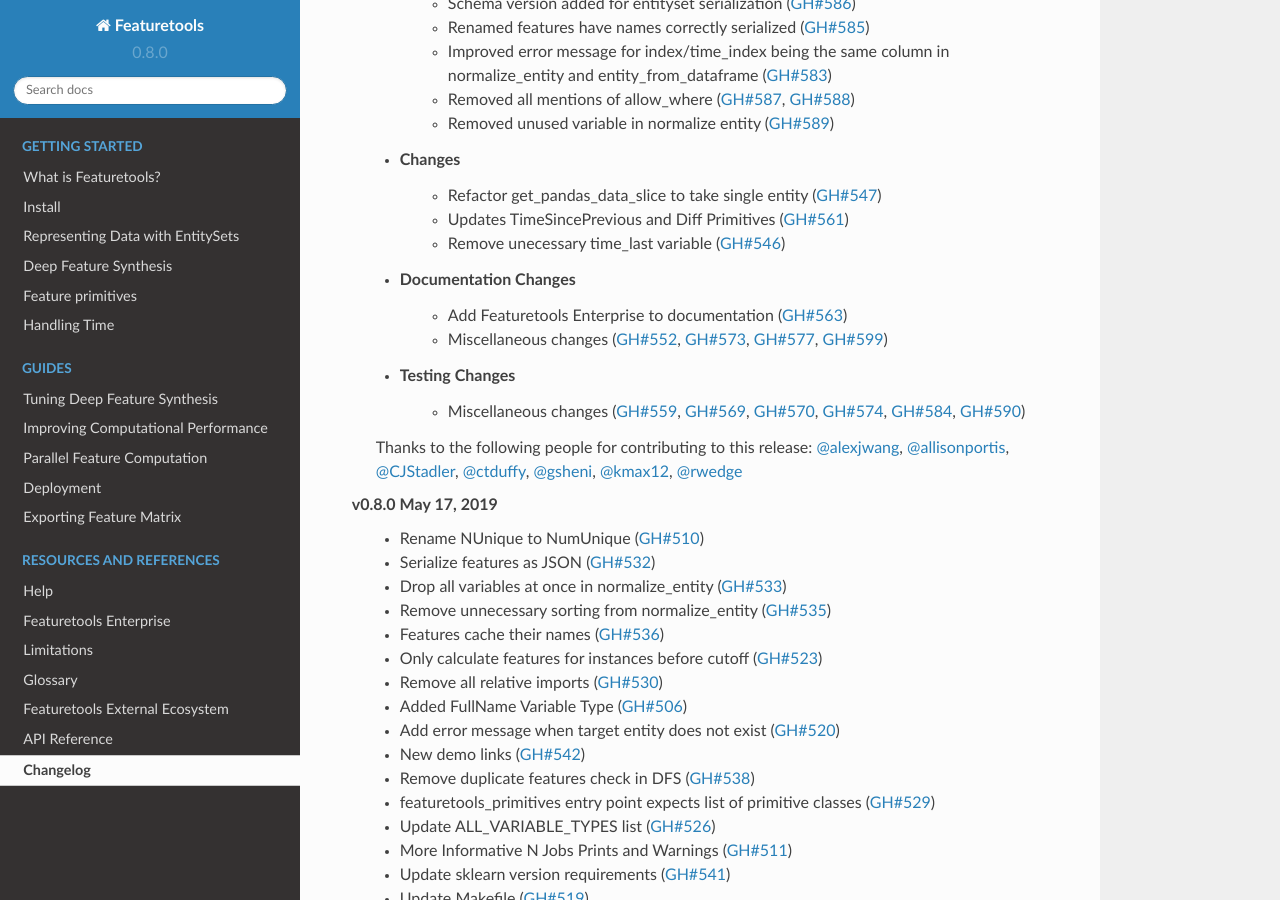
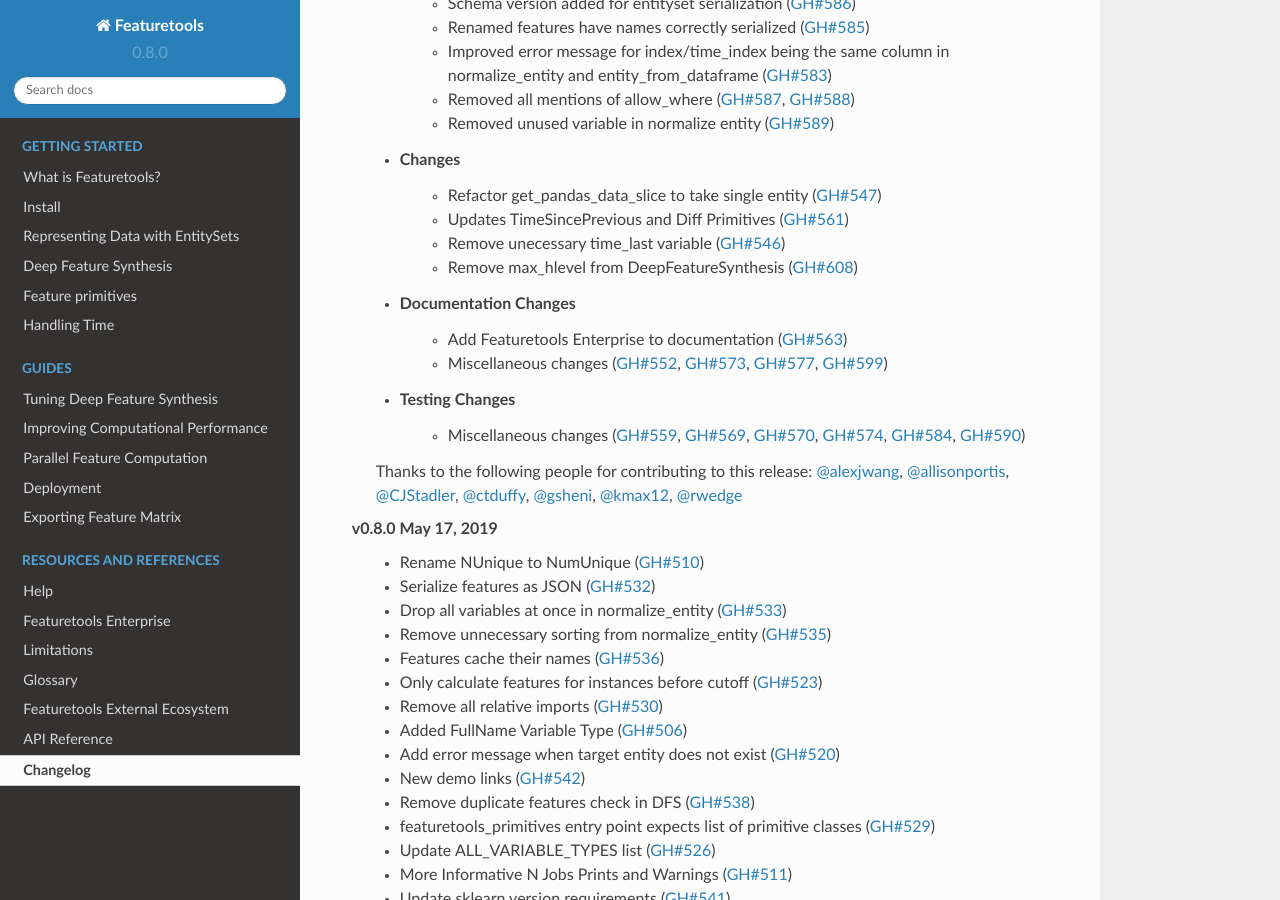
Before and after one commit to alteryx/featuretools, a Sphinx documentation site: the page built from docs/source/changelog.rst, in a window 1280 px wide and 900 px high, scrolled down 451 px. Built offline with Sphinx 7.4.7 and the Read the Docs theme 2.0.0, drawn with Linux system fonts in a browser that asks for light colours; pages that are not in the unit, such as notebooks, are missing from menus.

Commit message:
Update changelog

```diff
--- a/docs/source/changelog.rst
+++ b/docs/source/changelog.rst
@@ -20,6 +20,7 @@
         * Refactor get_pandas_data_slice to take single entity (:pr:`547`)
         * Updates TimeSincePrevious and Diff Primitives (:pr:`561`)
         * Remove unecessary time_last variable (:pr:`546`)
+        * Remove max_hlevel from DeepFeatureSynthesis (:pr:`608`)
     * Documentation Changes
         * Add Featuretools Enterprise to documentation (:pr:`563`)
         * Miscellaneous changes (:pr:`552`, :pr:`573`, :pr:`577`, :pr:`599`)
```
